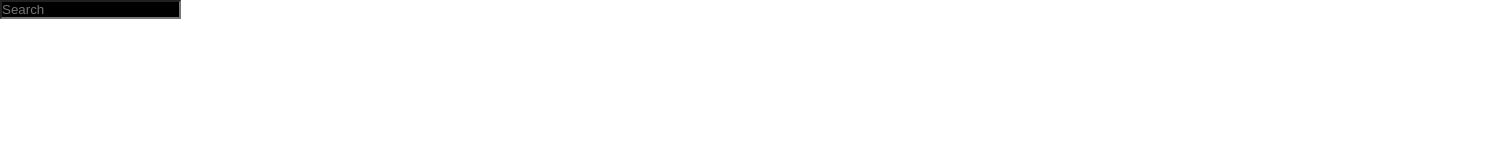
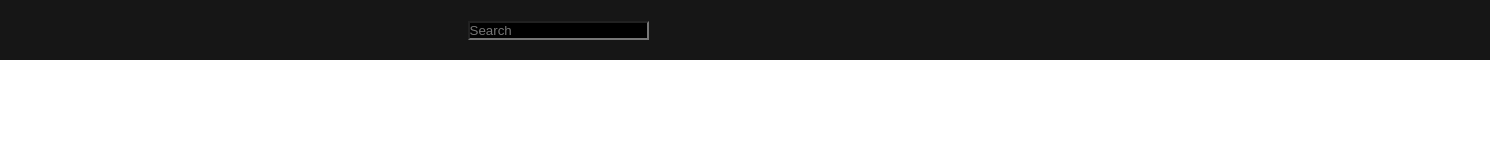
Before and after one commit to Prajwal-dev-dsa/Youtube-HTML-CSS, a plain HTML site: page index.html in a window 1280 px wide. Shown: the whole page, 1490 px wide, since content can reach past the window. Drawn offline with Linux system fonts and the light colour scheme.

Commit message:
Header CSS

```diff
--- a/style.css
+++ b/style.css
@@ -1,5 +1,17 @@
-*{
+* {
     padding: 0px;
     margin: 0px;
     font-family: Arial, Helvetica, sans-serif;
 }
+
+/* --------------------------------------------------------HEADER-------------------------------------------------------- */
+
+.header {
+    height: 60px;
+    width: 1490px;
+    display: flex;
+    align-items: center;
+    justify-content: space-around;
+    background-color: rgb(22, 22, 22);
+    color: white;
+}
```
